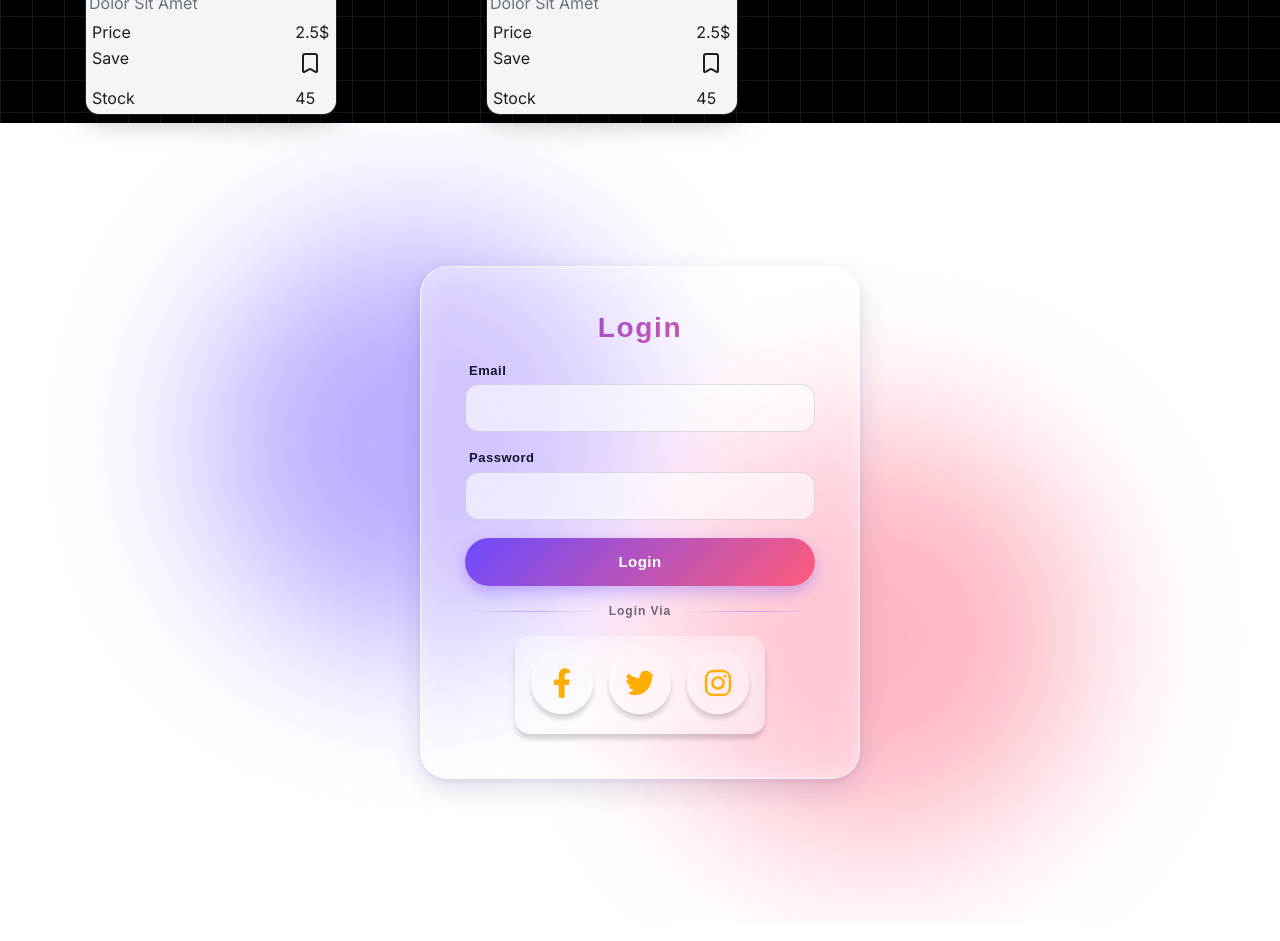
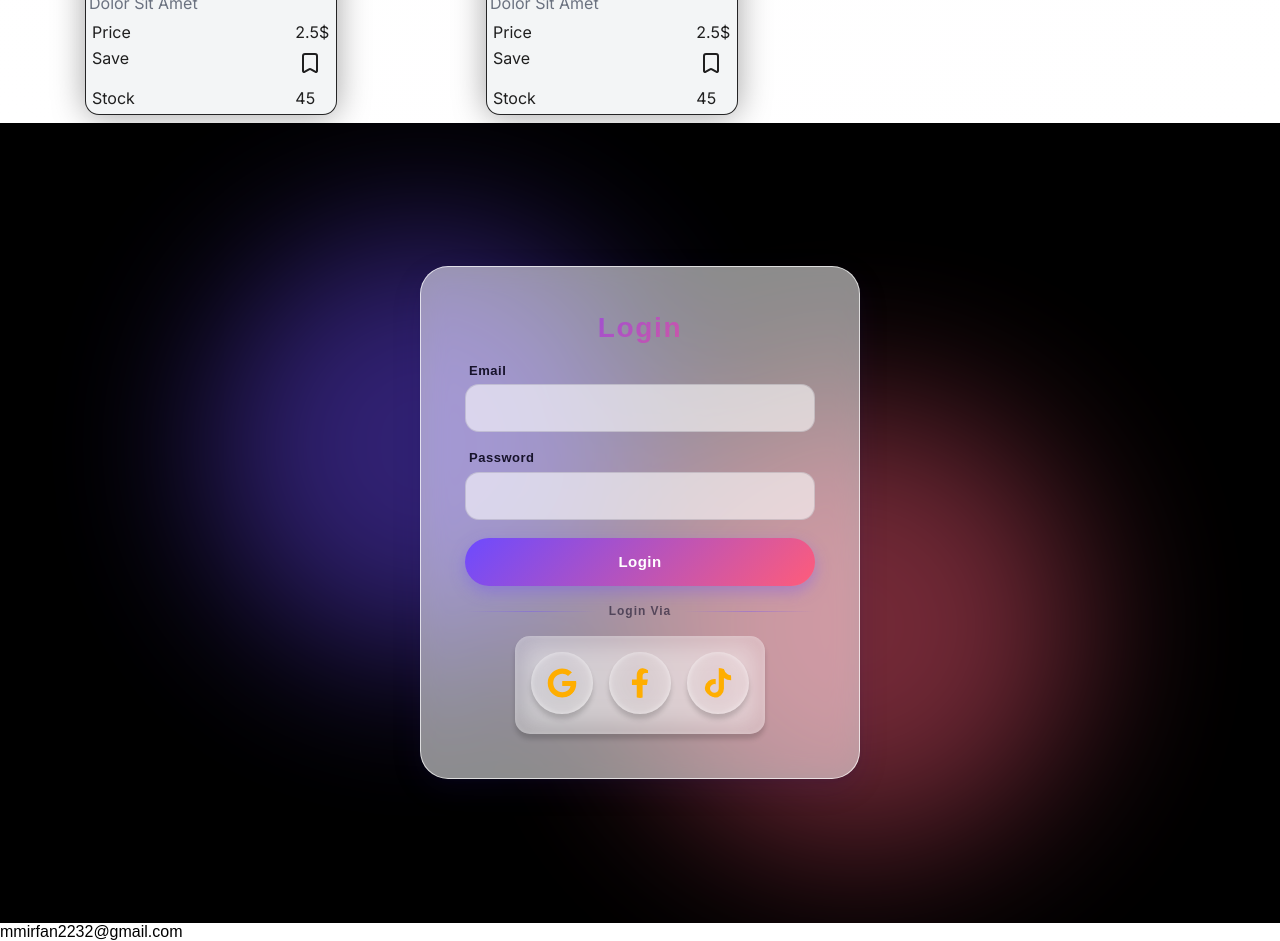
Before and after one commit to IRFAN-SEHAR/Sellora, a React (Vite) app in the folder client/: page / in a window 1280 px wide. Shown: the part 2160-3101 px from the top of the page. Built offline with nearby package versions, Linux system fonts and the light colour scheme.

Commit message:
change52

```diff
--- a/client/src/App.css
+++ b/client/src/App.css
@@ -404,13 +404,13 @@ grid-template-columns: 1fr auto 1fr;
    .product-container{
 
 /* background-color: rgba(219, 39, 119, 0.45); */
-  background: #141414c9;
-   background-image: radial-gradient(circle at center, #fbb6ce, transparent);
-             background: rgb(0, 0, 0);
-    background-image: linear-gradient(to right, rgba(71, 85, 105, 0.3) 1px, transparent 1px),
+  /* background: #141414c9; */
+   background-image: radial-gradient(circle at center, #fefdfe, transparent);
+             /* background: rgb(0, 0, 0); */
+    /* background-image: linear-gradient(to right, rgba(71, 85, 105, 0.3) 1px, transparent 1px),
      linear-gradient(to bottom, rgba(71, 85, 105, 0.3) 1px, transparent 1px),
    radial-gradient(circle at 50% 50%, rgb(5, 5, 5) 0%, rgba(0, 0, 0, 0.97) 40%, transparent 80%);
-    background-size: 32px 32px, 32px 32px, 100% 100%;
+    background-size: 32px 32px, 32px 32px, 100% 100%; */
   /* background-size: 290px 190px; */
     width: 100%;
     height: auto;
@@ -618,6 +618,7 @@ margin-top: 0%;
   --coral: #ff5c7a;
   --glass: rgba(255, 255, 255, 0.55);
   --glass-edge: rgba(255, 255, 255, 0.7);
+
 }
 
 /* =========================================================
@@ -637,7 +638,8 @@ margin-top: 0%;
   overflow: hidden;
   font-family: "Unbounded", "Trebuchet MS", system-ui, sans-serif;
   color: var(--ink);
-  animation: stage-in 0.9s ease both; /* on load */
+  animation: stage-in 0.5s ease both; /* on load */
+   background-color: #000;
 }
 
 /* soft floating colour blobs behind the glass */
@@ -657,13 +659,13 @@ margin-top: 0%;
   background: var(--violet);
   top: 12%;
   left: 14%;
-  animation: blob-a 9s ease-in-out infinite alternate;
+  animation: blob-a 5s ease-in-out infinite alternate;
 }
 .auth-form::after {
   background: var(--coral);
   bottom: 10%;
   right: 14%;
-  animation: blob-b 11s ease-in-out infinite alternate;
+  animation: blob-b 5s ease-in-out infinite alternate;
 }
 
 @keyframes stage-in {
@@ -718,6 +720,7 @@ margin-top: 0%;
   -webkit-mask-composite: xor;
   mask: linear-gradient(#000 0 0) content-box exclude, linear-gradient(#000 0 0);
   opacity: 0;
+
   transition: opacity 0.35s ease;
   pointer-events: none;
 }
@@ -866,6 +869,7 @@ margin-top: 0%;
 .auth-form input:hover {
   background: rgba(255, 255, 255, 0.85);
   border-color: rgba(109, 74, 255, 0.35);
+
 }
 .auth-form input:focus {
   background: #fff;
@@ -884,6 +888,7 @@ margin-top: 0%;
   color: #fff;
   background: linear-gradient(135deg, var(--violet), var(--coral));
   box-shadow: 0 6px 16px rgba(109, 74, 255, 0.35);
+
   font: inherit;
   font-weight: 600;
   font-size: 15px;
--- a/client/src/App.jsx
+++ b/client/src/App.jsx
@@ -21,8 +21,8 @@ function App() {
        <Products/>
       {/* <Cart/> */}
       <Login/>
-      {/* <Contact/>
-      <Footer/> */}
+      <Contact/>
+      {/* <Footer/> */}
     </>
   )
 }
--- a/client/src/Contact.jsx
+++ b/client/src/Contact.jsx
@@ -1,7 +1,11 @@
 import React , {useState} from "react";
 function Contact(){
     return(
-<div></div>
+<div className="conatct-us">
+    <div className="contacts">
+        <div>mmirfan2232@gmail.com</div>
+    </div>
+</div>
     )
 
 };
--- a/client/src/Login.jsx
+++ b/client/src/Login.jsx
@@ -32,6 +32,23 @@ function Login(){
       <span></span>
       <a href="">
       <svg
+  viewBox="0 0 488 512"
+  xmlns="http://www.w3.org/2000/svg"
+  className="svg"
+>
+  <path
+    d="M488 261.8C488 403.3 391.1 504 248 504 110.8 504 0 393.2 0 256S110.8 8 248 8c66.8 0 123 24.5 166.3 64.9l-67.5 64.9C258.5 52.6 94.3 116.6 94.3 256c0 86.5 69.1 156.6 153.7 156.6 98.2 0 135-70.4 140.8-106.9H248v-85.3h236.1c2.3 12.7 3.9 24.9 3.9 41.4z"
+  ></path>
+</svg>
+          </a>
+      <div className="text">Google</div>
+    </li>
+    <li className="iso-pro">
+      <span></span>
+      <span></span>
+      <span></span>
+      <a href="">
+       <svg
           viewBox="0 0 320 512"
           xmlns="http://www.w3.org/2000/svg"
           className="svg"
@@ -40,7 +57,7 @@ function Login(){
             d="M279.14 288l14.22-92.66h-88.91v-60.13c0-25.35 12.42-50.06 52.24-50.06h40.42V6.26S260.43 0 225.36 0c-73.22 0-121.08 44.38-121.08 124.72v70.62H22.89V288h81.39v224h100.17V288z"
           ></path></svg>
       </a>
-      <div className="text">Facebook</div>
+      <div className="text">FaceBook</div>
     </li>
     <li className="iso-pro">
       <span></span>
@@ -48,33 +65,16 @@ function Login(){
       <span></span>
       <a href="">
      <svg
+  viewBox="0 0 448 512"
+  xmlns="http://www.w3.org/2000/svg"
   className="svg"
-          xmlns="http://www.w3.org/2000/svg"
-          viewBox="0 0 512 512"
 >
   <path
-            d="M459.37 151.716c.325 4.548.325 9.097.325 13.645 0 138.72-105.583 298.558-298.558 298.558-59.452 0-114.68-17.219-161.137-47.106 8.447.974 16.568 1.299 25.34 1.299 49.055 0 94.213-16.568 130.274-44.832-46.132-.975-84.792-31.188-98.112-72.772 6.498.974 12.995 1.624 19.818 1.624 9.421 0 18.843-1.3 27.614-3.573-48.081-9.747-84.143-51.98-84.143-102.985v-1.299c13.969 7.797 30.214 12.67 47.431 13.319-28.264-18.843-46.781-51.005-46.781-87.391 0-19.492 5.197-37.36 14.294-52.954 51.655 63.675 129.3 105.258 216.365 109.807-1.624-7.797-2.599-15.918-2.599-24.04 0-57.828 46.782-104.934 104.934-104.934 30.213 0 57.502 12.67 76.67 33.137 23.715-4.548 46.456-13.32 66.599-25.34-7.798 24.366-24.366 44.833-46.132 57.827 21.117-2.273 41.584-8.122 60.426-16.243-14.292 20.791-32.161 39.308-52.628 54.253z"
+    d="M448 209.91a210.06 210.06 0 0 1-122.77-39.25V349.38A162.55 162.55 0 1 1 185 188.31V278.2a74.62 74.62 0 1 0 52.23 71.18V0l88 0a121.18 121.18 0 0 0 1.86 22.17h0A122.18 122.18 0 0 0 381 102.39a121.43 121.43 0 0 0 67 20.14z"
   ></path>
 </svg>
       </a>
-      <div className="text">Twitter</div>
-    </li>
-    <li className="iso-pro">
-      <span></span>
-      <span></span>
-      <span></span>
-      <a href="">
-        <svg
-          className="svg"
-          xmlns="http://www.w3.org/2000/svg"
-          viewBox="0 0 448 512"
-        >
-          <path
-            d="M224.1 141c-63.6 0-114.9 51.3-114.9 114.9s51.3 114.9 114.9 114.9S339 319.5 339 255.9 287.7 141 224.1 141zm0 189.6c-41.1 0-74.7-33.5-74.7-74.7s33.5-74.7 74.7-74.7 74.7 33.5 74.7 74.7-33.6 74.7-74.7 74.7zm146.4-194.3c0 14.9-12 26.8-26.8 26.8-14.9 0-26.8-12-26.8-26.8s12-26.8 26.8-26.8 26.8 12 26.8 26.8zm76.1 27.2c-1.7-35.9-9.9-67.7-36.2-93.9-26.2-26.2-58-34.4-93.9-36.2-37-2.1-147.9-2.1-184.9 0-35.8 1.7-67.6 9.9-93.9 36.1s-34.4 58-36.2 93.9c-2.1 37-2.1 147.9 0 184.9 1.7 35.9 9.9 67.7 36.2 93.9s58 34.4 93.9 36.2c37 2.1 147.9 2.1 184.9 0 35.9-1.7 67.7-9.9 93.9-36.2 26.2-26.2 34.4-58 36.2-93.9 2.1-37 2.1-147.8 0-184.8zM398.8 388c-7.8 19.6-22.9 34.7-42.6 42.6-29.5 11.7-99.5 9-132.1 9s-102.7 2.6-132.1-9c-19.6-7.8-34.7-22.9-42.6-42.6-11.7-29.5-9-99.5-9-132.1s-2.6-102.7 9-132.1c7.8-19.6 22.9-34.7 42.6-42.6 29.5-11.7 99.5-9 132.1-9s102.7-2.6 132.1 9c19.6 7.8 34.7 22.9 42.6 42.6 11.7 29.5 9 99.5 9 132.1s2.7 102.7-9 132.1z"
-          ></path>
-        </svg>
-      </a>
-      <div className="text">Instagram</div>
+      <div className="text">TikTok</div>
     </li>
   </ul>
 </div>
```
Lines whose indentation alone changed are shown as unchanged.
